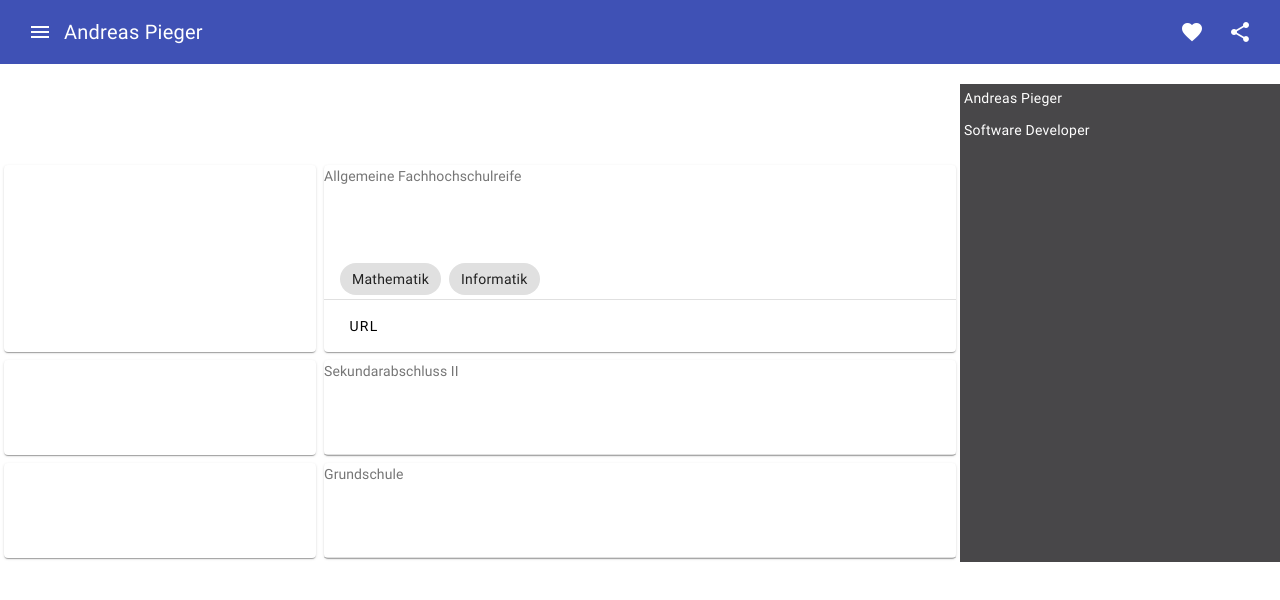
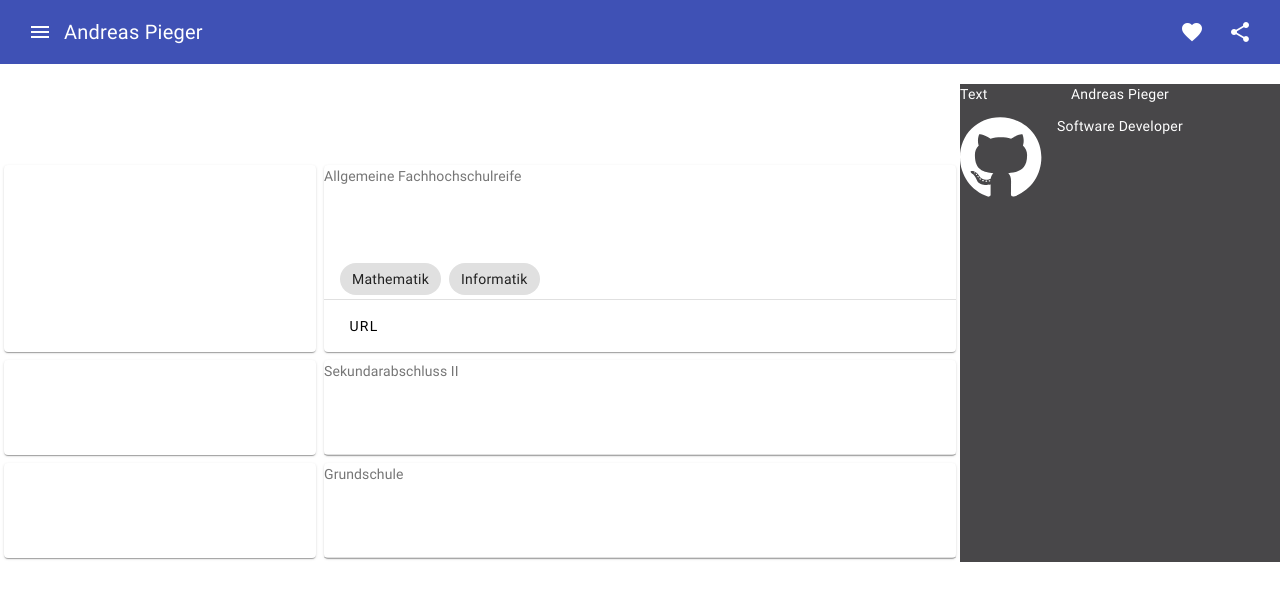
Before and after one commit to mdelta/angular-resume-viewer, an Angular app: page / in a window 1280 px wide. Shown: the top 600 px of the page. Built offline with nearby package versions, Linux system fonts and the light colour scheme.

Commit message:
Minor tweaks

```diff
--- a/src/app/app.component.html
+++ b/src/app/app.component.html
@@ -34,6 +34,7 @@
       <app-education [items]="educationData"></app-education>
     </section>
     <div id="rightcol">
+      <section id="profile-name">
         <app-flipcard>
           <div front>
             <app-name
@@ -45,6 +46,8 @@
             <app-vcard></app-vcard>
           </div>
         </app-flipcard>
+      </section>
+      <app-social></app-social>
     </div>
   </div>
 </main>
--- a/src/app/app.component.scss
+++ b/src/app/app.component.scss
@@ -16,6 +16,10 @@ footer {
   color: var(--secondary-text-color);
 }
 
+#profile-name {
+  max-height: 100px;
+}
+
 .example-spacer {
   flex: 1 1 auto;
 }
--- a/src/app/app.module.ts
+++ b/src/app/app.module.ts
@@ -18,6 +18,9 @@ import { MatDividerModule } from '@angular/material/divider';
 import { NameComponent } from './name/name.component';
 import { VcardComponent } from './vcard/vcard.component';
 import { FlipcardComponent } from './flipcard/flipcard.component';
+import { FontAwesomeModule } from '@fortawesome/angular-fontawesome';
+import { SocialComponent } from './social/social.component';
+import { GithubComponent } from './social/github/github.component';
 
 @NgModule({
   declarations: [
@@ -28,6 +31,8 @@ import { FlipcardComponent } from './flipcard/flipcard.component';
     NameComponent,
     VcardComponent,
     FlipcardComponent,
+    SocialComponent,
+    GithubComponent,
   ],
   imports: [
     BrowserModule,
@@ -39,6 +44,7 @@ import { FlipcardComponent } from './flipcard/flipcard.component';
     MatChipsModule,
     MatCardModule,
     MatDividerModule,
+    FontAwesomeModule,
   ],
   providers: [],
   bootstrap: [AppComponent],
--- a/src/app/flipcard/flipcard.component.scss
+++ b/src/app/flipcard/flipcard.component.scss
@@ -1,17 +1,18 @@
 div {
-  position: absolute;
-  width: 100%;
-  height: 100%;
-  backface-visibility: hidden;
-  //   display: flex;
-  align-items: center;
+  background-color: transparent;
+  width: 300px;
+  height: 300px;
+  perspective: 1000px;
 }
 
 .container {
   position: relative;
-  perspective: 800px;
-  border-radius: 4px;
-  margin: 4px;
+  width: 100%;
+  height: 100%;
+  text-align: center;
+  transition: transform 0.6s;
+  transform-style: preserve-3d;
+  box-shadow: 0 4px 8px 0 rgba(0, 0, 0, 0.2);
   cursor: pointer;
 }
 
@@ -23,6 +24,14 @@ div {
   transition: transform 0.8s cubic-bezier(0.175, 0.885, 0.32, 1.275);
 }
 
+.back,
+.front {
+  position: absolute;
+  width: 100%;
+  height: 100%;
+  backface-visibility: hidden;
+}
+
 .back {
   transform: rotateY(180deg);
 }
--- a/src/app/vcard/vcard.component.ts
+++ b/src/app/vcard/vcard.component.ts
@@ -3,8 +3,6 @@ import { Component } from '@angular/core';
 @Component({
   selector: 'app-vcard',
   templateUrl: './vcard.component.html',
-  styleUrls: ['./vcard.component.scss']
+  styleUrls: ['./vcard.component.scss'],
 })
-export class VcardComponent {
-
-}
+export class VcardComponent {}
--- a/src/assets/resume.json
+++ b/src/assets/resume.json
@@ -26,8 +26,11 @@
       },
       {
         "network": "GitHub",
-        "username": "mdelta",
         "url": "https://github.com/mdelta"
+      },
+      {
+        "network": "Credly",
+        "url": "https://www.credly.com/users/andreas-pieger/badges"
       }
     ]
   },
```
Also changed, not shown: angular.json (+4 -15 lines). Lines whose indentation alone changed are shown as unchanged.
